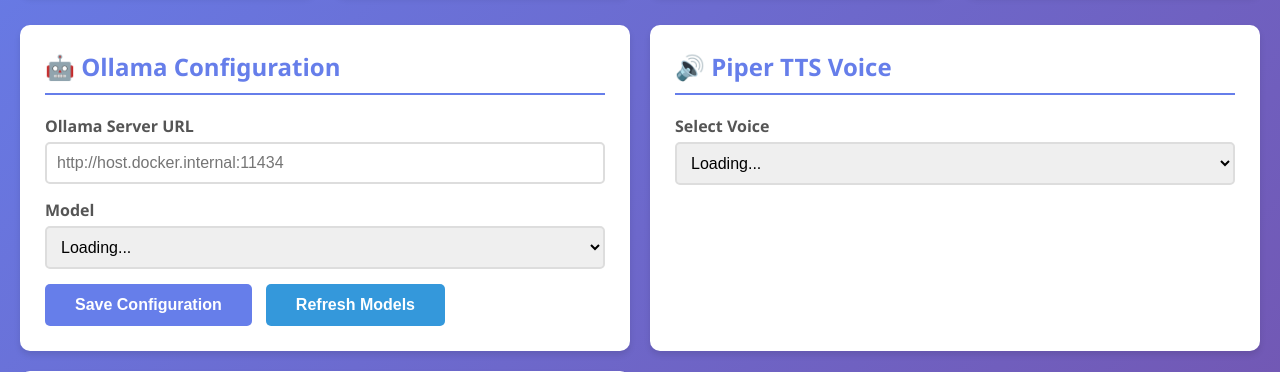
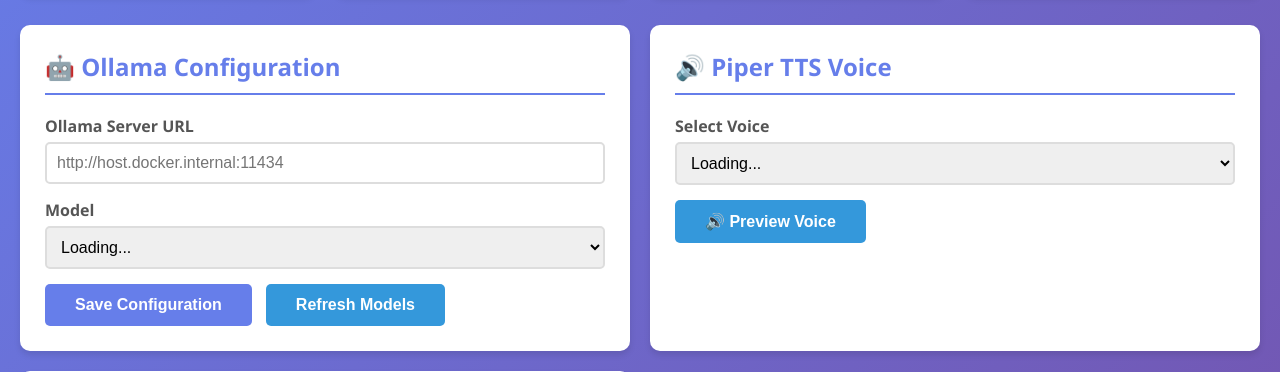
Before and after one commit to chartmann1590/Mumble-AI, a Flask app: page / in a window 1280 px wide. Shown: the part 234-606 px from the top of the page. Run offline with Flask 3, Linux system fonts and the light colour scheme; data that the repository does not hold is empty; parts of the project's set-up code (start-up, migrations or seed data) failed here and were passed over; some libraries are stand-ins or nearby versions.

Commit message:
Fix faster-whisper stability and enhance voice features
- Switch faster-whisper to CPU mode with python:3.10-slim base image for stability (CUDA cuDNN libraries were causing crashes)
- Add emoji prevention in AI responses to prevent TTS errors
- Enhance web control panel with voice preview functionality and grouped voice selection by region/gender
- Add support for 8 additional languages: Czech, Spanish (3 regions), Hindi, Malayalam, Nepali, Vietnamese, Chinese
- Remove obsolete docker-compose version declaration
- Update faster-whisper Dockerfile to properly upgrade pip before installing dependencies

All services tested and operational.

🤖 Generated with [Claude Code](https://claude.com/claude-code)

Co-Authored-By: Claude <noreply@anthropic.com>

```diff
--- a/docker-compose.yml
+++ b/docker-compose.yml
@@ -1,5 +1,3 @@
-version: '3.8'
-
 services:
   mumble-server:
     image: mumblevoip/mumble-server:latest
--- a/web-control-panel/app.py
+++ b/web-control-panel/app.py
@@ -157,6 +157,73 @@ def reset_conversations():
 
     return jsonify({'success': True, 'deleted': deleted_count})
 
+# Voice metadata mapping
+VOICE_METADATA = {
+    # English - US
+    'en_US': {'region': 'English - US', 'lang': 'English'},
+    # English - GB
+    'en_GB': {'region': 'English - UK', 'lang': 'English'},
+    # Czech
+    'cs_CZ': {'region': 'Czech', 'lang': 'Czech'},
+    # Spanish
+    'es_AR': {'region': 'Spanish - Argentina', 'lang': 'Spanish'},
+    'es_ES': {'region': 'Spanish - Spain', 'lang': 'Spanish'},
+    'es_MX': {'region': 'Spanish - Mexico', 'lang': 'Spanish'},
+    # Hindi
+    'hi_IN': {'region': 'Hindi - India', 'lang': 'Hindi'},
+    # Malayalam
+    'ml_IN': {'region': 'Malayalam - India', 'lang': 'Malayalam'},
+    # Nepali
+    'ne_NP': {'region': 'Nepali', 'lang': 'Nepali'},
+    # Vietnamese
+    'vi_VN': {'region': 'Vietnamese', 'lang': 'Vietnamese'},
+    # Chinese
+    'zh_CN': {'region': 'Chinese - Mandarin', 'lang': 'Chinese'},
+}
+
+# Gender indicators in voice names
+FEMALE_NAMES = ['lessac', 'amy', 'kristin', 'kathleen', 'hfc_female', 'alba', 'jenny', 'female', 'daniela', 'priyamvada', 'meera']
+MALE_NAMES = ['joe', 'bryce', 'danny', 'john', 'kusal', 'hfc_male', 'alan', 'male', 'carlfm', 'davefx', 'pratham']
+
+def get_voice_gender(voice_name):
+    """Determine gender from voice name"""
+    voice_lower = voice_name.lower()
+    for female in FEMALE_NAMES:
+        if female in voice_lower:
+            return 'Female'
+    for male in MALE_NAMES:
+        if male in voice_lower:
+            return 'Male'
+    return 'Neutral'
+
+def parse_voice_name(voice_name):
+    """Parse voice name into components"""
+    parts = voice_name.split('-')
+    if len(parts) >= 3:
+        region_code = parts[0]
+        speaker = parts[1]
+        quality = parts[2]
+
+        region_info = VOICE_METADATA.get(region_code, {'region': region_code, 'lang': region_code})
+        gender = get_voice_gender(speaker)
+
+        return {
+            'name': voice_name,
+            'region': region_info['region'],
+            'language': region_info['lang'],
+            'speaker': speaker,
+            'quality': quality,
+            'gender': gender
+        }
+    return {
+        'name': voice_name,
+        'region': 'Unknown',
+        'language': 'Unknown',
+        'speaker': voice_name,
+        'quality': 'unknown',
+        'gender': 'Neutral'
+    }
+
 # Piper Voice Management
 @app.route('/api/piper/voices', methods=['GET'])
 def get_piper_voices():
@@ -167,7 +234,11 @@ def get_piper_voices():
         for filename in os.listdir(voices_dir):
             if filename.endswith('.onnx'):
                 voice_name = filename.replace('.onnx', '')
-                voices.append(voice_name)
+                voice_info = parse_voice_name(voice_name)
+                voices.append(voice_info)
+
+    # Sort by region, then gender, then speaker name
+    voices.sort(key=lambda x: (x['region'], x['gender'], x['speaker']))
 
     return jsonify({'voices': voices})
 
@@ -195,6 +266,61 @@ def set_current_voice():
     conn.close()
 
     return jsonify({'success': True})
+
+@app.route('/api/piper/preview', methods=['POST'])
+def preview_voice():
+    """Preview a voice by generating sample audio"""
+    data = request.json
+    voice = data.get('voice')
+
+    if not voice:
+        return jsonify({'error': 'No voice specified'}), 400
+
+    # Update the current voice temporarily for preview
+    conn = get_db_connection()
+    cursor = conn.cursor()
+    cursor.execute("SELECT value FROM bot_config WHERE key = 'piper_voice'")
+    original_voice = cursor.fetchone()[0]
+
+    # Set the voice to preview
+    cursor.execute("UPDATE bot_config SET value = %s WHERE key = 'piper_voice'", (voice,))
+    conn.commit()
+    cursor.close()
+    conn.close()
+
+    try:
+        # Generate preview audio
+        preview_text = "Hello, this is a preview of this voice. How do I sound?"
+        response = requests.post(
+            'http://piper-tts:5001/synthesize',
+            json={'text': preview_text},
+            timeout=10
+        )
+
+        if response.status_code == 200:
+            # Restore original voice
+            conn = get_db_connection()
+            cursor = conn.cursor()
+            cursor.execute("UPDATE bot_config SET value = %s WHERE key = 'piper_voice'", (original_voice,))
+            conn.commit()
+            cursor.close()
+            conn.close()
+
+            # Return audio as response
+            return response.content, 200, {'Content-Type': 'audio/wav'}
+        else:
+            return jsonify({'error': 'Failed to generate preview'}), 500
+
+    except Exception as e:
+        # Restore original voice on error
+        conn = get_db_connection()
+        cursor = conn.cursor()
+        cursor.execute("UPDATE bot_config SET value = %s WHERE key = 'piper_voice'", (original_voice,))
+        conn.commit()
+        cursor.close()
+        conn.close()
+
+        return jsonify({'error': str(e)}), 500
 
 # Persona Management
 @app.route('/api/persona', methods=['GET'])
--- a/web-control-panel/templates/index.html
+++ b/web-control-panel/templates/index.html
@@ -262,6 +262,8 @@
                         <option value="">Loading...</option>
                     </select>
                 </div>
+
+                <button onclick="previewVoice()" style="background: #3498db;">🔊 Preview Voice</button>
             </div>
 
             <!-- Bot Persona Configuration -->
@@ -412,17 +414,35 @@
                     return;
                 }
 
-                // Sort voices alphabetically
-                const sortedVoices = voicesData.voices.sort();
+                // Group voices by region
+                const voicesByRegion = {};
+                voicesData.voices.forEach(voice => {
+                    if (!voicesByRegion[voice.region]) {
+                        voicesByRegion[voice.region] = [];
+                    }
+                    voicesByRegion[voice.region].push(voice);
+                });
 
-                sortedVoices.forEach(voice => {
-                    const option = document.createElement('option');
-                    option.value = voice;
-                    option.textContent = voice;
-                    if (voice === currentData.voice) {
-                        option.selected = true;
-                    }
-                    select.appendChild(option);
+                // Create optgroups for each region
+                Object.keys(voicesByRegion).sort().forEach(region => {
+                    const optgroup = document.createElement('optgroup');
+                    optgroup.label = region;
+
+                    voicesByRegion[region].forEach(voice => {
+                        const option = document.createElement('option');
+                        option.value = voice.name;
+
+                        // Format: speaker (Gender, quality)
+                        const genderLabel = voice.gender !== 'Neutral' ? ` - ${voice.gender}` : '';
+                        option.textContent = `${voice.speaker}${genderLabel} (${voice.quality})`;
+
+                        if (voice.name === currentData.voice) {
+                            option.selected = true;
+                        }
+                        optgroup.appendChild(option);
+                    });
+
+                    select.appendChild(optgroup);
                 });
             } catch (error) {
                 console.error('Error loading voices:', error);
@@ -446,6 +466,41 @@
                 }
             } catch (error) {
                 console.error('Error selecting voice:', error);
+            }
+        }
+
+        async function previewVoice() {
+            const voice = document.getElementById('voice-select').value;
+            if (!voice) {
+                alert('Please select a voice first');
+                return;
+            }
+
+            const btn = event.target;
+            btn.disabled = true;
+            btn.textContent = '⏳ Generating...';
+
+            try {
+                const response = await fetch('/api/piper/preview', {
+                    method: 'POST',
+                    headers: {'Content-Type': 'application/json'},
+                    body: JSON.stringify({voice})
+                });
+
+                if (response.ok) {
+                    const audioBlob = await response.blob();
+                    const audioUrl = URL.createObjectURL(audioBlob);
+                    const audio = new Audio(audioUrl);
+                    audio.play();
+                } else {
+                    alert('Error generating preview');
+                }
+            } catch (error) {
+                console.error('Error previewing voice:', error);
+                alert('Error previewing voice');
+            } finally {
+                btn.disabled = false;
+                btn.textContent = '🔊 Preview Voice';
             }
         }
 
```
Also changed, not shown: faster-whisper-service/app.py (+5 -2 lines), mumble-bot/bot.py (+6 -1 lines), web-control-panel/download_voices.py (+39 -0 lines), 1 other file.
